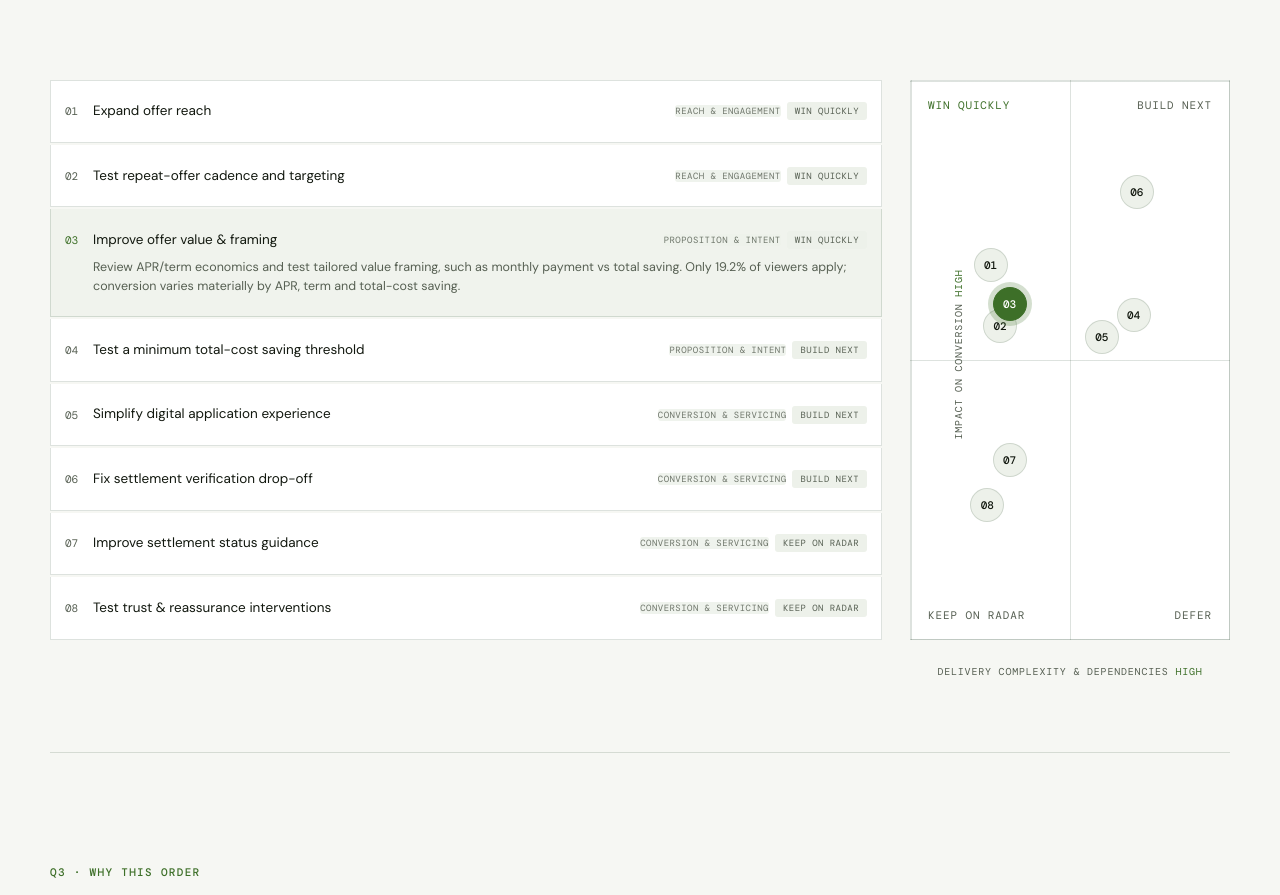
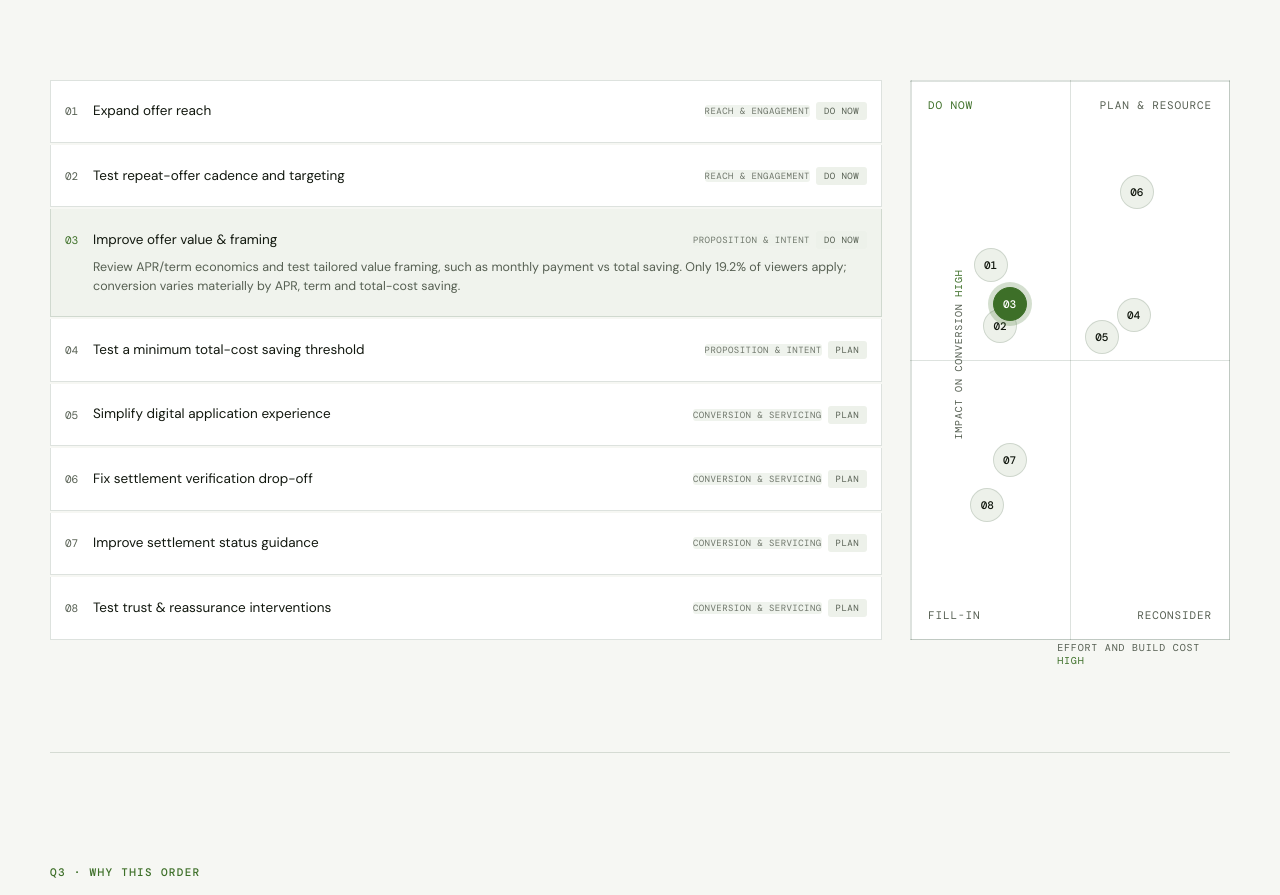
Before and after one commit to samawonuga/northbank-casestudy, a React (Vite) app: page / in a window 1280 px wide. Shown: the part 8398-9293 px from the top of the page. Built offline with nearby package versions, Linux system fonts and the light colour scheme.

Commit message:
Align roadmap with presentation PDF

```diff
--- a/src/content/initiatives.js
+++ b/src/content/initiatives.js
@@ -5,14 +5,14 @@ export const THEME_LABELS = {
 };
 
 export const INITIATIVES = [
-  { n: '01', title: 'Expand offer reach', evidence: 'Expand push to more eligible customers and test send timing to increase offer visibility. 52.4% vs 26.0% viewed with vs without push.', quadrant: 'Win quickly', group: 'reach', x: 25, y: 33 },
-  { n: '02', title: 'Test repeat-offer cadence and targeting', evidence: 'Test when and how often repeat offers are sent, and tailor the next offer to customer needs such as monthly payment vs total cost. View → Apply falls 31.1% → 6.7% from offer 1 to 4.', quadrant: 'Win quickly', group: 'reach', x: 28, y: 44 },
-  { n: '03', title: 'Improve offer value & framing', evidence: 'Review APR/term economics and test tailored value framing, such as monthly payment vs total saving. Only 19.2% of viewers apply; conversion varies materially by APR, term and total-cost saving.', quadrant: 'Win quickly', group: 'proposition', x: 31, y: 40 },
-  { n: '04', title: 'Test a minimum total-cost saving threshold', evidence: 'Review offers that lower monthly payments but increase total cost; test whether clearer value framing or pricing changes improve uptake. 38.4% fall into this group.', quadrant: 'Build next', group: 'proposition', x: 70, y: 42 },
-  { n: '05', title: 'Simplify digital application experience', evidence: 'Reduce application effort by pre-filling known information and identifying the requirements causing abandonment. 60.8% complete requirements.', quadrant: 'Build next', group: 'conversion', x: 60, y: 46 },
-  { n: '06', title: 'Fix settlement verification drop-off', evidence: 'Capture why verification fails, then address the largest causes.', quadrant: 'Build next', group: 'conversion', x: 71, y: 20 },
-  { n: '07', title: 'Improve settlement status guidance', evidence: 'Give customers clearer progress, next steps and expectations while settlement is being verified. Survey feedback indicates uncertainty during the settlement wait.', quadrant: 'Keep on radar', group: 'conversion', x: 31, y: 68 },
-  { n: '08', title: 'Test trust & reassurance interventions', evidence: 'Audit existing support/trust signals and test targeted in-app (or web) reassurance for hesitant customers (e.g. FAQs or contact options). Survey feedback indicates demand for human reassurance.', quadrant: 'Keep on radar', group: 'conversion', x: 24, y: 76 },
+  { n: '01', title: 'Expand offer reach', evidence: 'Expand push to more eligible customers and test send timing to increase offer visibility. 52.4% vs 26.0% viewed with vs without push.', quadrant: 'Do now', group: 'reach', x: 25, y: 33 },
+  { n: '02', title: 'Test repeat-offer cadence and targeting', evidence: 'Test when and how often repeat offers are sent, and tailor the next offer to customer needs such as monthly payment vs total cost. View → Apply falls 31.1% → 6.7% from offer 1 to 4.', quadrant: 'Do now', group: 'reach', x: 28, y: 44 },
+  { n: '03', title: 'Improve offer value & framing', evidence: 'Review APR/term economics and test tailored value framing, such as monthly payment vs total saving. Only 19.2% of viewers apply; conversion varies materially by APR, term and total-cost saving.', quadrant: 'Do now', group: 'proposition', x: 31, y: 40 },
+  { n: '04', title: 'Test a minimum total-cost saving threshold', evidence: 'Review offers that lower monthly payments but increase total cost; test whether clearer value framing or pricing changes improve uptake. 38.4% fall into this group.', quadrant: 'Plan', group: 'proposition', x: 70, y: 42 },
+  { n: '05', title: 'Simplify digital application experience', evidence: 'Reduce application effort by pre-filling known information and identifying the requirements causing abandonment. 60.8% complete requirements.', quadrant: 'Plan', group: 'conversion', x: 60, y: 46 },
+  { n: '06', title: 'Fix settlement verification drop-off', evidence: 'Capture why verification fails, then address the largest causes.', quadrant: 'Plan', group: 'conversion', x: 71, y: 20 },
+  { n: '07', title: 'Improve settlement status guidance', evidence: 'Give customers clearer progress, next steps and expectations while settlement is being verified. Survey feedback indicates uncertainty during the settlement wait.', quadrant: 'Plan', group: 'conversion', x: 31, y: 68 },
+  { n: '08', title: 'Test trust & reassurance interventions', evidence: 'Audit existing support/trust signals and test targeted in-app (or web) reassurance for hesitant customers (e.g. FAQs or contact options). Survey feedback indicates demand for human reassurance.', quadrant: 'Plan', group: 'conversion', x: 24, y: 76 },
 ];
 
 export const RATIONALE = [
--- a/src/sections/Q3.jsx
+++ b/src/sections/Q3.jsx
@@ -13,11 +13,11 @@ export function Matrix() {
       <Reveal className="matrix-layout">
         <div className="matrix">
           <div className="axis y">Impact on conversion <span>high</span></div>
-          <div className="axis x">Delivery complexity &amp; dependencies <span>high</span></div>
-          <div className="quadrant q1">Build next</div>
-          <div className="quadrant q2">Win quickly</div>
-          <div className="quadrant q3">Keep on radar</div>
-          <div className="quadrant q4">Defer</div>
+          <div className="axis x">Effort and build cost <span>high</span></div>
+          <div className="quadrant q1">Plan &amp; resource</div>
+          <div className="quadrant q2">Do now</div>
+          <div className="quadrant q3">Fill-in</div>
+          <div className="quadrant q4">Reconsider</div>
           {INITIATIVES.map((it, i) => (
             <button
               key={it.n}
--- a/src/styles.css
+++ b/src/styles.css
@@ -543,7 +543,7 @@ p.chart-caption { color: var(--muted); font-size: 12px; margin: 8px 0 0; }
 .axis { position: absolute; font: 10px 'DM Mono', monospace; text-transform: uppercase; letter-spacing: .08em; color: var(--muted); }
 .axis span { color: var(--lime); }
 .axis.y { left: -38px; top: 48%; transform: rotate(-90deg); }
-.axis.x { bottom: -40px; left: 50%; width: 100%; transform: translateX(-50%); text-align: center; line-height: 1.25; }
+.axis.x { bottom: -28px; left: 46%; }
 .quadrant { position: absolute; font: 11px 'DM Mono', monospace; text-transform: uppercase; color: var(--muted); letter-spacing: .08em; }
 .q1 { top: 17px; right: 17px; }
 .q2 { top: 17px; left: 17px; color: var(--lime); }
```
Also changed, not shown: 2 other files (tests, documents, lock files or other folders).
